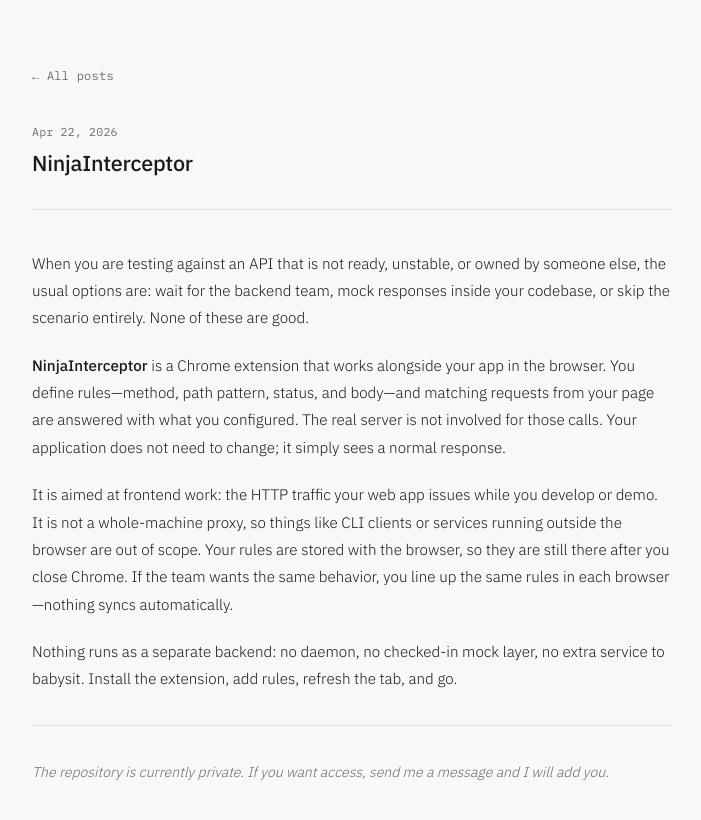
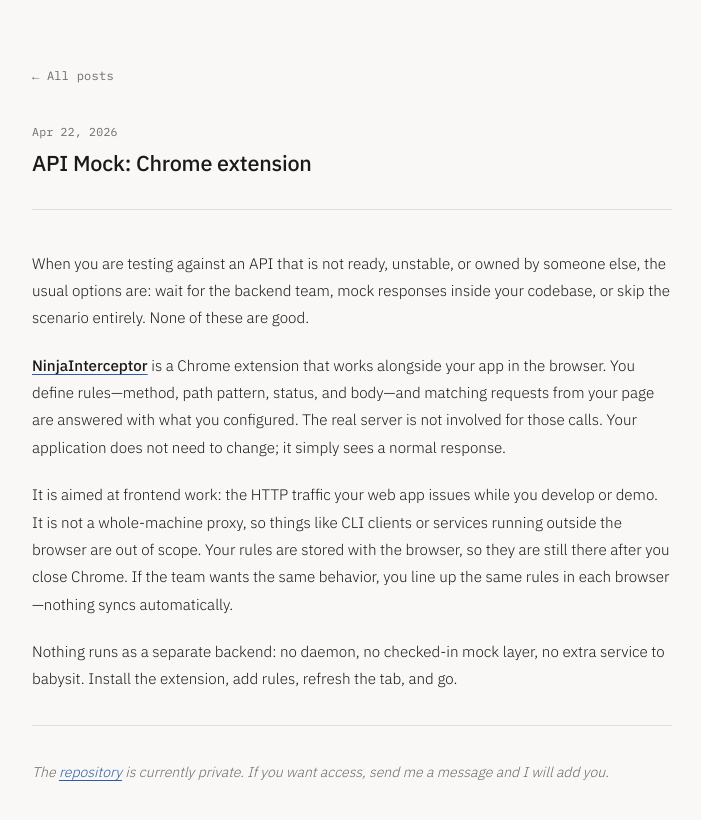
Before and after one commit to SlobodanBogdanovic/blog, a Jekyll site: the page built from _posts/2026-04-22-ninjainterceptor.md, in a window 1280 px wide. Shown: the top 820 px of the page, without its empty margins (288-989 px from the left). Built offline with Jekyll 4.4.1, drawn with Linux system fonts in a browser that asks for light colours; part of the change alters nothing that is shown.

Commit message:
Post: retitle API Mock post and add GitHub repo links
Made-with: Cursor

```diff
--- a/_posts/2026-04-22-ninjainterceptor.md
+++ b/_posts/2026-04-22-ninjainterceptor.md
@@ -1,5 +1,5 @@
 ---
-title: "NinjaInterceptor"
+title: "API Mock: Chrome extension"
 date: 2026-04-22
 layout: post
 categories:
@@ -14,7 +14,7 @@ excerpt: "When you are testing against an API that is not ready, unstable, or ow
 
 When you are testing against an API that is not ready, unstable, or owned by someone else, the usual options are: wait for the backend team, mock responses inside your codebase, or skip the scenario entirely. None of these are good.
 
-**NinjaInterceptor** is a Chrome extension that works alongside your app in the browser. You define rules—method, path pattern, status, and body—and matching requests from your page are answered with what you configured. The real server is not involved for those calls. Your application does not need to change; it simply sees a normal response.
+[**NinjaInterceptor**](https://github.com/SlobodanBogdanovic/NinjaInerceptor) is a Chrome extension that works alongside your app in the browser. You define rules—method, path pattern, status, and body—and matching requests from your page are answered with what you configured. The real server is not involved for those calls. Your application does not need to change; it simply sees a normal response.
 
 It is aimed at frontend work: the HTTP traffic your web app issues while you develop or demo. It is not a whole-machine proxy, so things like CLI clients or services running outside the browser are out of scope. Your rules are stored with the browser, so they are still there after you close Chrome. If the team wants the same behavior, you line up the same rules in each browser—nothing syncs automatically.
 
@@ -22,4 +22,4 @@ Nothing runs as a separate backend: no daemon, no checked-in mock layer, no extr
 
 ---
 
-*The repository is currently private. If you want access, send me a message and I will add you.*
+*The [repository](https://github.com/SlobodanBogdanovic/NinjaInerceptor) is currently private. If you want access, send me a message and I will add you.*
```
